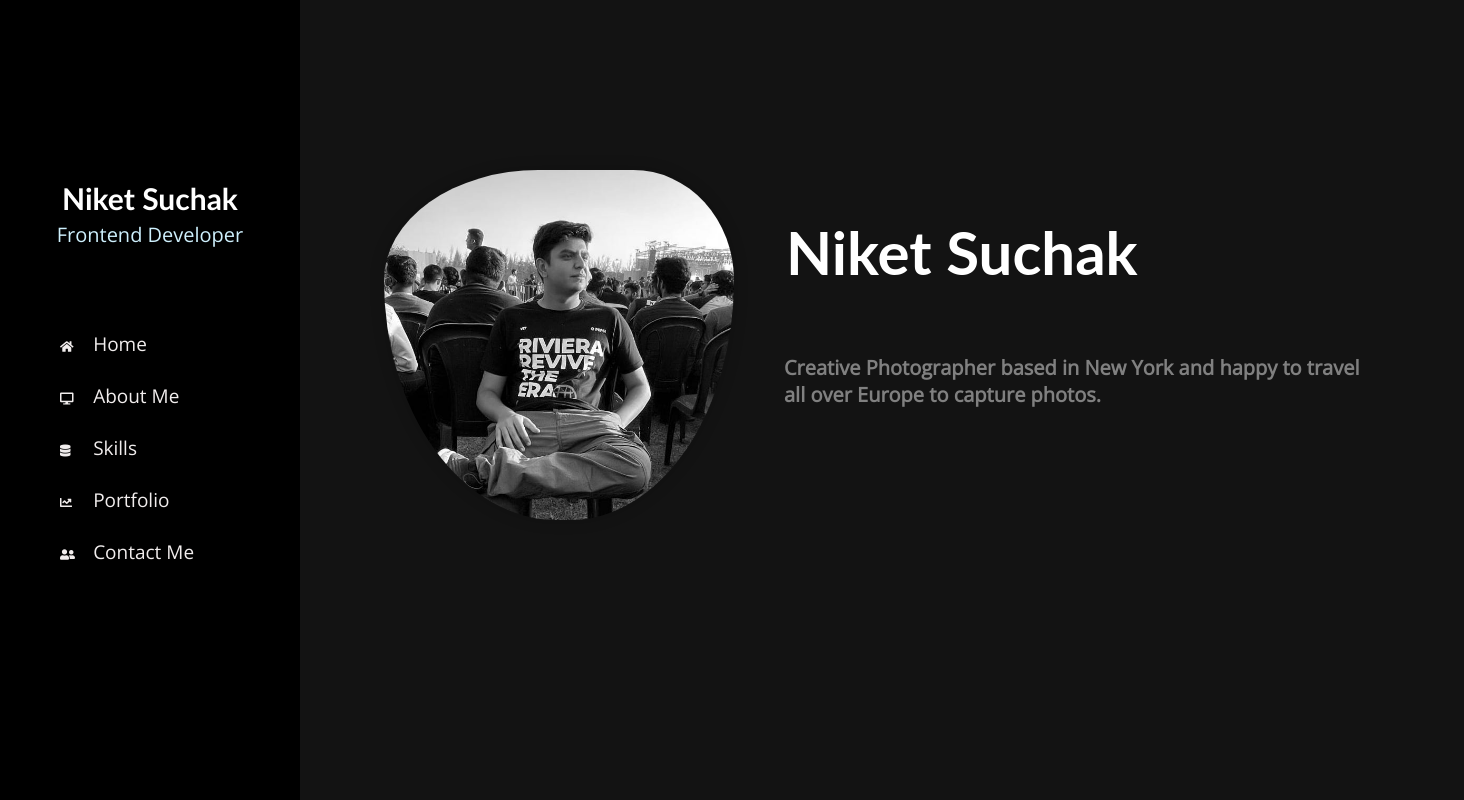
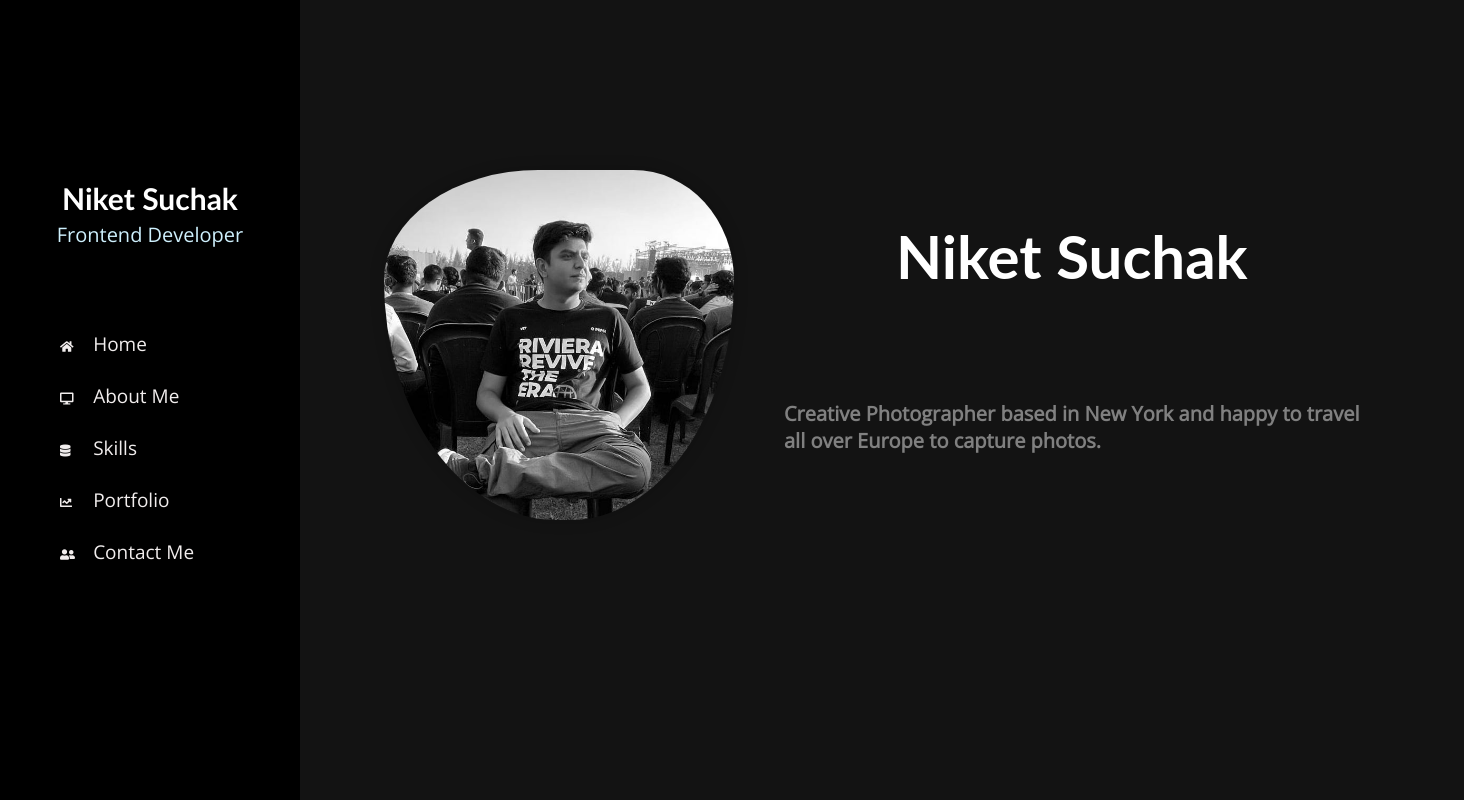
Before and after one commit to niketsuchak/Portfolio, a plain HTML site: page index.html in a window 1280 px wide. Shown: the whole page, 1464 px wide, since content can reach past the window. Drawn offline with nearby package versions, Linux system fonts and the light colour scheme.

Commit message:
23rd June

```diff
--- a/index.html
+++ b/index.html
@@ -59,13 +59,8 @@
  </div>
 <div class="suchak">
  <div class="blob blob-effect"></div>
- <div class="suchak2">
+ <p class="hc2">Creative Photographer based in New York and happy to travel all over Europe to capture photos.</p>
 <h1 class="nam">Niket Suchak</h1>
-
-
-
-</div>
-<p class="hc2">Creative Photographer based in New York and happy to travel all over Europe to capture photos.</p>
 </div>
 </body>
 </html>
--- a/style.css
+++ b/style.css
@@ -51,11 +51,6 @@ body {
 
 }
 
-.suchak2{
-  width: 600px;
-  position: relative;
-  right:110px;
-}
 .home {
   overflow: hidden;
 }
@@ -183,9 +178,8 @@ body {
 .nam {
   font-size: 50px;
   color: white;
-  position: absolute;
-  left: 400pfx;
-  bottom: 150px;
+  right: 10px;
+  bottom: 200px;
   font-family: Lato, sans-serif;
   font-weight: 700;
   margin: 1rem 0 1rem 2rem;
@@ -197,7 +191,7 @@ body {
   position: relative;
   color: grey;
   font-size: 20px;
-  bottom: 100px;
+  top: 50px;
   width: 600px;
 }
 
@@ -231,32 +225,6 @@ body {
 
 /* TypeWriter effect 1 */
 
-@media (prefers-reduced-motion) {
-  .typewriter::after {
-    animation: none;
-  }
-
-  @keyframes sequencePopup {
-    0%,
-    100% {
-      content: "Developer";
-    }
-    25% {
-      content: "Writer";
-    }
-    50% {
-      content: "Reader";
-    }
-    75% {
-      content: "Human";
-    }
-  }
-
-  .typewriter::before {
-    content: "Developer";
-    animation: sequencePopup 12s linear infinite;
-  }
-}
 
 .aboutimg .imgg {
   position: relative;
```
